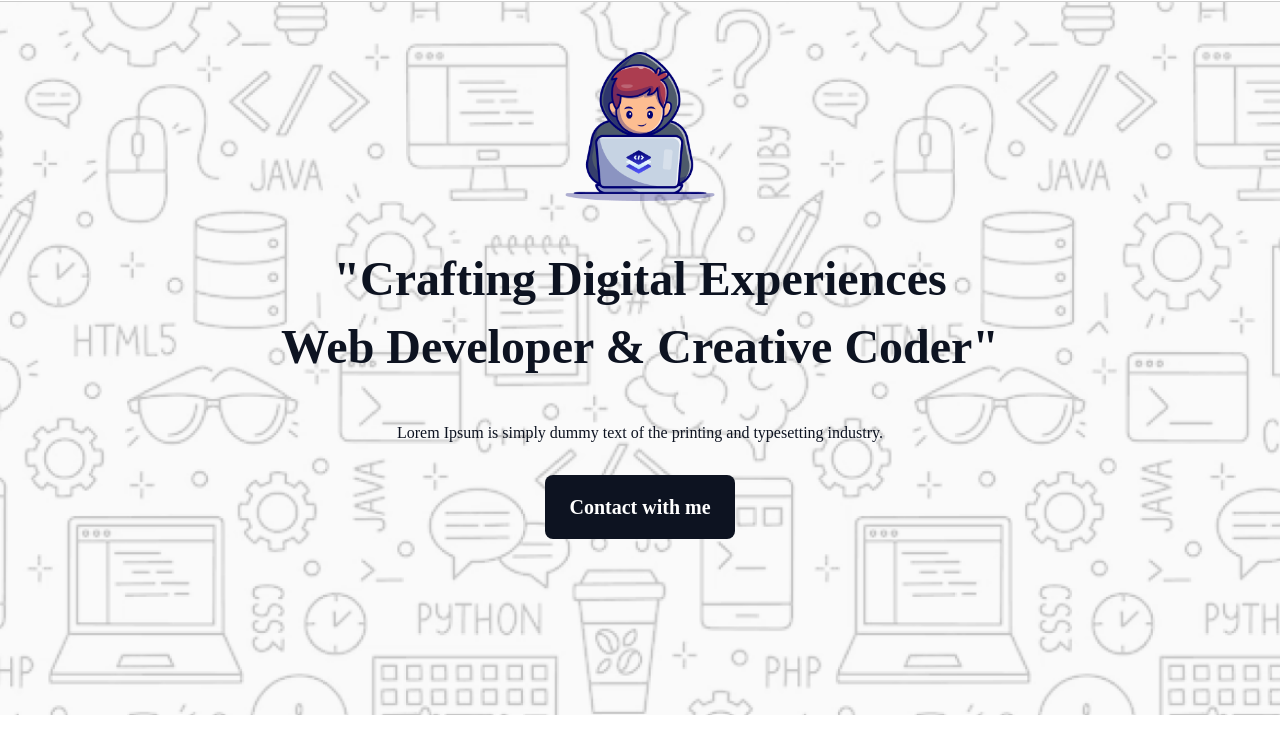
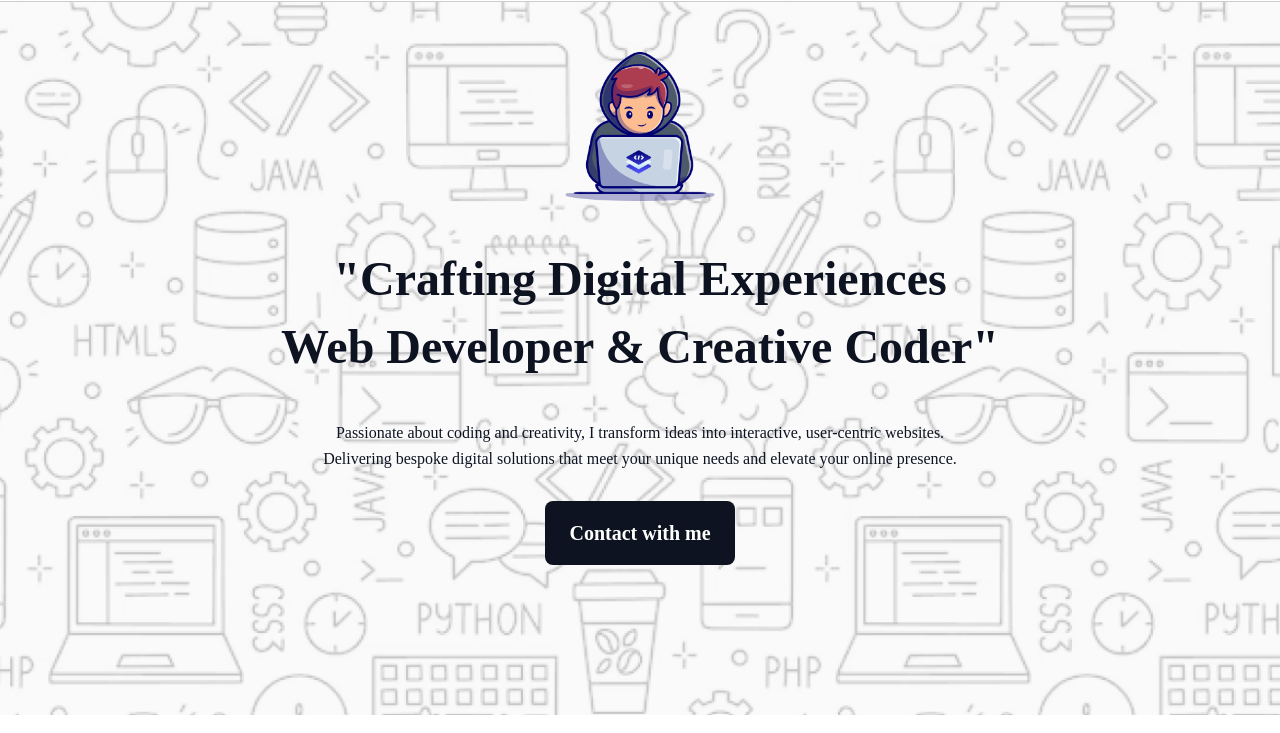
Before and after one commit to km-akhluk/assignment-01, a plain HTML site: page index.html in a window 1280 px wide. Shown: the part 67-800 px from the top of the page. Drawn offline with Linux system fonts and the light colour scheme; a web font is replaced by a local one.

Commit message:
replaced the here subtitle

```diff
--- a/index.html
+++ b/index.html
@@ -36,8 +36,10 @@
           Web Developer & Creative Coder"
         </h1>
         <p>
-          Lorem Ipsum is simply dummy text of the printing and typesetting
-          industry.
+          Passionate about coding and creativity, I transform ideas into
+          interactive, user-centric websites.<br />Delivering bespoke digital
+          solutions that meet your unique needs and elevate your online
+          presence.
         </p>
         <a href="#support" class="contact-button">Contact with me</a>
       </div>
```
